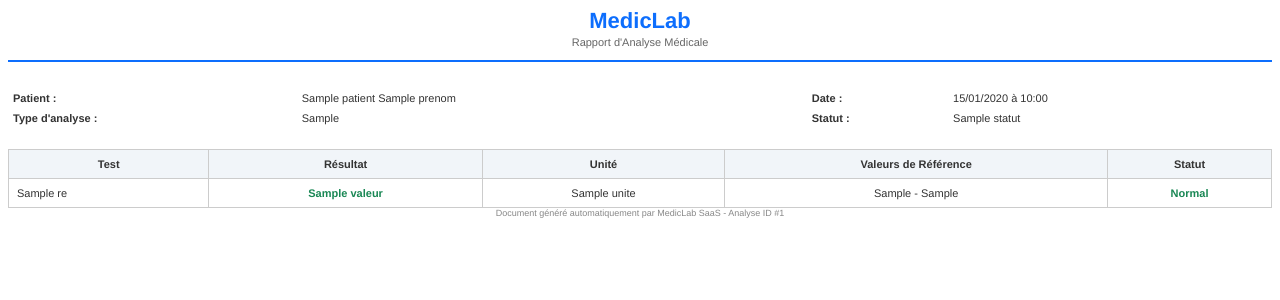
After one commit to bentafouzi-cell/medical-api-fastapi, a FastAPI app: template templates/rapport_pdf.html in a window 1280 px wide. The commit adds this page. Shown: the top 300 px of the page. Run offline with FastAPI, Linux system fonts and the light colour scheme; the template is opened without the code that fills it: most values are stand-ins (such as "Sample title", 1, 10 or a date in 2020).

Commit message:
Feat: Add PDF download button to detail page

```diff
--- a/app/main.py
+++ b/app/main.py
@@ -1,6 +1,8 @@
 from fastapi import FastAPI, Request, Depends, HTTPException
 from fastapi.templating import Jinja2Templates
-from fastapi.responses import RedirectResponse
+from fastapi.responses import RedirectResponse, StreamingResponse
+from xhtml2pdf import pisa
+from io import BytesIO
 from starlette.exceptions import HTTPException as StarletteHTTPException
 from sqlalchemy.orm import Session
 from .database import engine, Base, get_db
@@ -60,6 +62,31 @@ def analyse_detail_page(analyse_id: int, request: Request, db: Session = Depends
         raise HTTPException(status_code=404, detail="Analyse non trouvée")
     return templates.TemplateResponse("detail.html", {"request": request, "analyse": analyse})
 
+@app.get("/analyse/{analyse_id}/pdf")
+def generate_analyse_pdf(analyse_id: int, db: Session = Depends(get_db), current_user: models.UserDB = Depends(get_current_user)):
+    analyse = db.query(models.AnalyseDB).filter(
+        models.AnalyseDB.id == analyse_id,
+        models.AnalyseDB.labo_id == current_user.labo_id
+    ).first()
+
+    if not analyse:
+        raise HTTPException(status_code=404, detail="Analyse non trouvée")
+
+    html = templates.env.get_template("rapport_pdf.html").render(analyse=analyse)
+
+    buffer = BytesIO()
+    pisa_status = pisa.CreatePDF(html, dest=buffer)
+
+    if pisa_status.err:
+        raise HTTPException(status_code=500, detail="Erreur lors de la génération du PDF")
+
+    buffer.seek(0)
+    return StreamingResponse(
+        buffer,
+        media_type="application/pdf",
+        headers={"Content-Disposition": f"attachment; filename=Rapport_MedicLab_{analyse.id}.pdf"}
+    )
+
 @app.exception_handler(StarletteHTTPException)
 async def http_exception_handler(request: Request, exc: StarletteHTTPException):
     if exc.status_code == 401:
--- a/requirements.txt
+++ b/requirements.txt
@@ -10,3 +10,4 @@ passlib[bcrypt]==1.7.4
 python-jose[cryptography]==3.3.0
 python-multipart==0.0.9
 requests==2.31.0
+xhtml2pdf
--- /dev/null
+++ b/templates/rapport_pdf.html
@@ -0,0 +1,110 @@
+<!DOCTYPE html>
+<html>
+<head>
+    <meta charset="utf-8">
+    <style>
+        @page {
+            size: A4;
+            margin: 2cm;
+            @frame footer_frame {
+                -pdf-frame-content: footer_content;
+                bottom: 1cm;
+                margin-left: 2cm;
+                margin-right: 2cm;
+                height: 1cm;
+            }
+        }
+        body { font-family: Helvetica, Arial, sans-serif; font-size: 11px; color: #333; }
+        .header { text-align: center; margin-bottom: 25px; border-bottom: 2px solid #0d6efd; padding-bottom: 10px; }
+        .header h1 { color: #0d6efd; margin: 0; font-size: 22px; }
+        .header p { margin: 2px 0; color: #666; }
+        .info-section { margin-bottom: 20px; width: 100%; }
+        .info-section td { padding: 3px; }
+        .label { font-weight: bold; }
+        table.results { width: 100%; border-collapse: collapse; margin-top: 10px; }
+        table.results th { background-color: #f1f5f9; border: 1px solid #ccc; padding: 8px; text-align: center; font-size: 11px; }
+        table.results td { border: 1px solid #ccc; padding: 8px; text-align: center; }
+        .normal { color: #198754; font-weight: bold; }
+        .abnormal { color: #dc3545; font-weight: bold; }
+        #footer_content { text-align: center; font-size: 9px; color: #888; }
+    </style>
+</head>
+<body>
+    <div class="header">
+        <h1>MedicLab</h1>
+        <p>Rapport d'Analyse Médicale</p>
+    </div>
+
+    <table class="info-section">
+        <tr>
+            <td class="label">Patient :</td>
+            <td>{{ analyse.patient.nom }} {{ analyse.patient.prenom }}</td>
+            <td class="label">Date :</td>
+            <td>{{ analyse.created_at.strftime('%d/%m/%Y à %H:%M') }}</td>
+        </tr>
+        <tr>
+            <td class="label">Type d'analyse :</td>
+            <td>{{ analyse.type_analyse }}</td>
+            <td class="label">Statut :</td>
+            <td>{{ analyse.statut }}</td>
+        </tr>
+    </table>
+
+    <table class="results">
+        <thead>
+            <tr>
+                <th>Test</th>
+                <th>Résultat</th>
+                <th>Unité</th>
+                <th>Valeurs de Référence</th>
+                <th>Statut</th>
+            </tr>
+        </thead>
+        <tbody>
+            {% for res in analyse.resultats %}
+            <tr>
+                <td style="text-align: left;">{{ res.nom_test }}</td>
+                <td>
+                    {% set val = res.valeur|float %}
+                    {% set min = res.norme_min|float if res.norme_min else None %}
+                    {% set max = res.norme_max|float if res.norme_max else None %}
+
+                    {% if min is not none and max is not none %}
+                        {% if val < min or val > max %}
+                            <span class="abnormal">{{ res.valeur }}</span>
+                        {% else %}
+                            <span class="normal">{{ res.valeur }}</span>
+                        {% endif %}
+                    {% else %}
+                        {{ res.valeur }}
+                    {% endif %}
+                </td>
+                <td>{{ res.unite }}</td>
+                <td>
+                    {% if res.norme_min and res.norme_max %}
+                        {{ res.norme_min }} - {{ res.norme_max }}
+                    {% else %}
+                        -
+                    {% endif %}
+                </td>
+                <td>
+                    {% if min is not none and max is not none %}
+                        {% if val < min or val > max %}
+                            <span class="abnormal">Hors norme</span>
+                        {% else %}
+                            <span class="normal">Normal</span>
+                        {% endif %}
+                    {% else %}
+                        -
+                    {% endif %}
+                </td>
+            </tr>
+            {% endfor %}
+        </tbody>
+    </table>
+
+    <div id="footer_content">
+        Document généré automatiquement par MedicLab SaaS - Analyse ID #{{ analyse.id }}
+    </div>
+</body>
+</html>
```
Also changed, not shown: templates/detail.html (+9 -9 lines).
